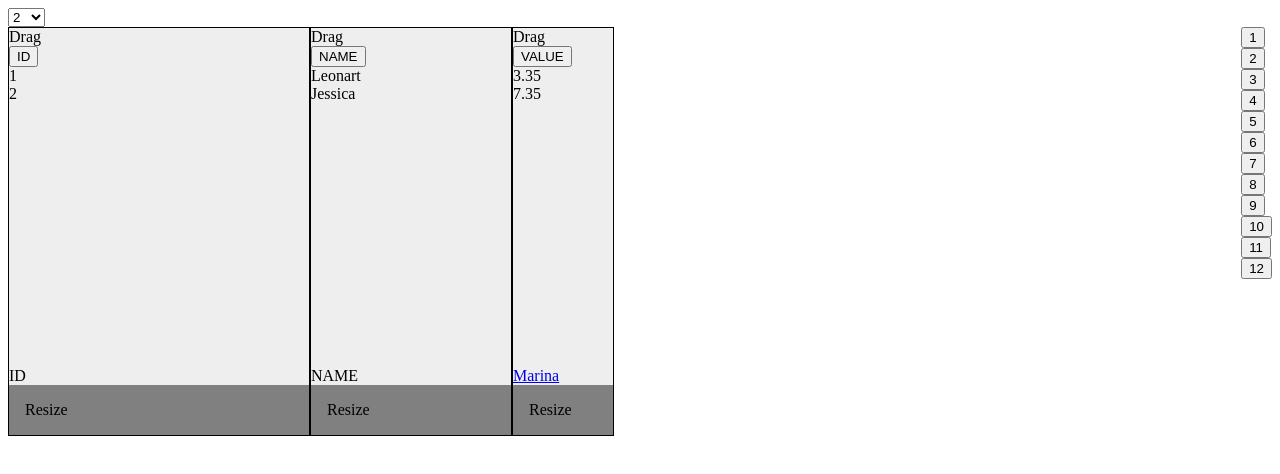
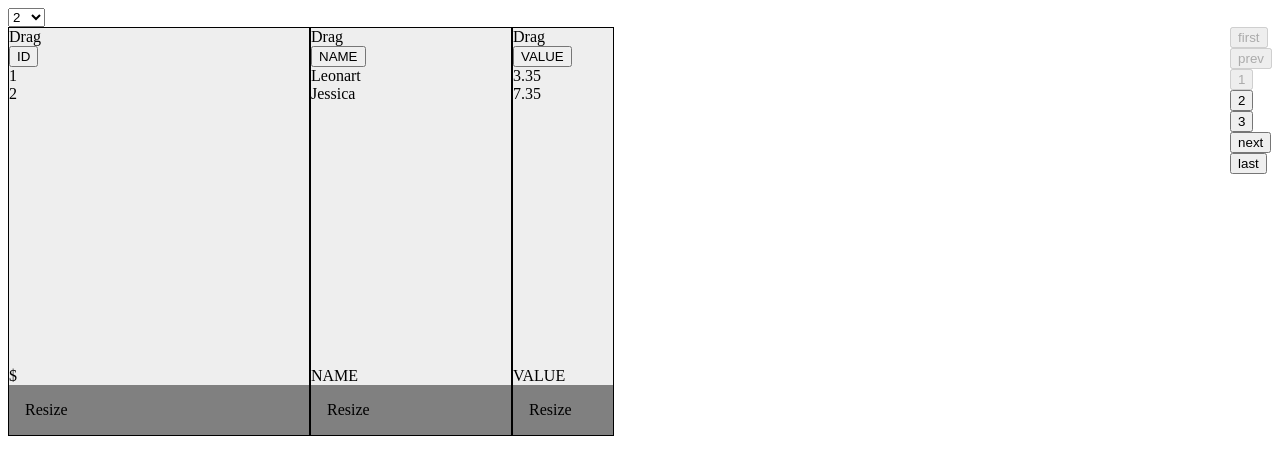
Before and after one commit to leonartgutz/TableComponent, a React (Create React App) app: page / in a window 1280 px wide. Shown: the top 474 px of the page. Built offline with nearby package versions, Linux system fonts and the light colour scheme.

Commit message:
TabeComponent Pagination Fixed

```diff
--- a/src/App.js
+++ b/src/App.js
@@ -47,82 +47,82 @@ const array = [
     value: 88.89,
   },
   {
-    id: 1,
+    id: 9,
     name: 'Leonart',
     value: 3.35,
   },
   {
-    id: 2,
+    id: 10,
     name: 'Jessica',
     value: 7.35,
   },
   {
-    id: 3,
+    id: 11,
     name: 'Chloe',
     value: 4.23,
   },
   {
-    id: 4,
+    id: 12,
     name: 'Jess',
     value: 88.89,
   },
   {
-    id: 5,
+    id: 13,
     name: 'Alini',
     value: 3.35,
   },
   {
-    id: 6,
+    id: 14,
     name: 'Liz',
     value: 7.35,
   },
   {
-    id: 7,
+    id: 15,
     name: 'Marina',
     value: 4.23,
   },
   {
-    id: 8,
+    id: 16,
     name: 'Teste',
     value: 88.89,
   },
   {
-    id: 1,
+    id: 17,
     name: 'Leonart',
     value: 3.35,
   },
   {
-    id: 2,
+    id: 18,
     name: 'Jessica',
     value: 7.35,
   },
   {
-    id: 3,
+    id: 19,
     name: 'Chloe',
     value: 4.23,
   },
   {
-    id: 4,
+    id: 20,
     name: 'Jess',
     value: 88.89,
   },
   {
-    id: 5,
+    id: 21,
     name: 'Alini',
     value: 3.35,
   },
   {
-    id: 6,
+    id: 22,
     name: 'Liz',
     value: 7.35,
   },
   {
-    id: 7,
+    id: 23,
     name: <LinkTest />,
     value: 4.23,
   },
   {
-    id: 8,
+    id: 24,
     name: 'Teste',
     value: 88.89,
   },
@@ -132,7 +132,7 @@ const column = [
   {
     dataField: 'id',
     text: 'ID',
-    footer: 'ID',
+    footer: '$',
     width: 300,
   },
   {
@@ -144,7 +144,8 @@ const column = [
   {
     dataField: 'value',
     text: 'VALUE',
-    footer: <LinkTest />,
+    footer: 'VALUE',
+    sort: false,
     width: 100,
   },
 ]
@@ -166,7 +167,7 @@ const App = () => {
         <option value="16">16</option>
         <option value="32">32</option>
       </select>
-      <Table data={array} columns={column} rowLimit={row} isDraggable isResizable />
+      <Table data={array} columns={column} rowLimit={row} />
     </>
   )
 }
--- a/src/components/Table/TableColumn/index.js
+++ b/src/components/Table/TableColumn/index.js
@@ -22,7 +22,7 @@ const TableColumn = ({ children, column, isDraggable, isResizable }) => {
             {...provided.draggableProps}
             ref={provided.innerRef}
           >
-            <span {...provided.dragHandleProps}>Drag</span>
+            <span {...provided.dragHandleProps} title="Drag and Drop">Drag</span>
             {children}
 
             {isResizable ? <span className="tableStyle__resizer">Resize</span> : ''}
--- a/src/components/Table/TableScrollArea/index.js
+++ b/src/components/Table/TableScrollArea/index.js
@@ -1,3 +1,4 @@
+/* eslint-disable no-unused-vars */
 /* eslint-disable no-param-reassign */
 /* eslint-disable jsx-a11y/mouse-events-have-key-events */
 /* eslint-disable no-shadow */
@@ -21,6 +22,8 @@ const TableScrollArea = ({ children, index }) => {
   return (
     <div
       onScroll={(e) => scrollHandler(e, index)}
+      // onWheelCapture={(e) => scrollHandler(e, index)}
+      // onWheel={(e) => scrollHandler(e, index)}
       className={`tableStyle__scrollArea tableStyle__scroll-${index}`}
     >
       {children}
--- a/src/components/Table/index.js
+++ b/src/components/Table/index.js
@@ -1,3 +1,4 @@
+/* eslint-disable no-shadow */
 /* eslint-disable react/forbid-prop-types */
 /* eslint-disable object-curly-newline */
 /* eslint-disable consistent-return */
@@ -17,53 +18,36 @@ import compareValues from './utils/compareValues'
 import TableScrollArea from './TableScrollArea'
 
 const Table = ({ columns, data, rowLimit, isDraggable, isResizable }) => {
-  const [info, setInfo] = useState([])
+  const [info, setInfo] = useState(data)
   const [sortOrder, setSortOrder] = useState('desc')
   const [perPage, setPerPage] = useState(rowLimit)
   const [displayArr, setDisplayArr] = useState([])
   const [pagination, setPagination] = useState({})
   const [displayCol, setDisplayCol] = useState(columns)
+  const [currentPage, setCurrentPage] = useState(1)
 
   useEffect(() => {
-    const paginationResult = paginator(data, 1, rowLimit)
+    const paginationResult = paginator(data, currentPage, rowLimit)
 
     setInfo(data)
     setDisplayArr(paginationResult.data)
-  }, [data])
-
-  useEffect(() => {
-    const paginationResult = paginator(data, 1, rowLimit)
-
     setPagination({
-      currentPage: paginationResult.currentPage,
       totalPages: paginationResult.totalPages,
+      nextPage: paginationResult.nextPage,
+      prevPage: paginationResult.prePage,
     })
 
+    setCurrentPage(paginationResult.currentPage)
+
     setPerPage(rowLimit)
-    setDisplayArr(paginationResult.data)
   }, [rowLimit])
 
   const sortHanlder = (key, order) => {
     const copy = [...info]
     setSortOrder(sortOrder === 'asc' ? 'desc' : 'asc')
     const beforePage = copy.sort(compareValues(key, order))
-    setDisplayArr(paginator(beforePage, 1, perPage).data)
-  }
-
-  const generatePages = (total) => {
-    const pages = []
-
-    for (let i = 1; i <= total; i++) {
-      pages.push(
-        <li key={i}>
-          <button type="button" onClick={() => setDisplayArr(paginator(info, i, perPage).data)}>
-            {i}
-          </button>
-        </li>,
-      )
-    }
-
-    return pages
+    setInfo(beforePage)
+    setDisplayArr(paginator(beforePage, currentPage, perPage).data)
   }
 
   const onDragEnd = (result) => {
@@ -84,6 +68,45 @@ const Table = ({ columns, data, rowLimit, isDraggable, isResizable }) => {
     newArr.splice(destination.index, 0, displayCol[colId])
 
     setDisplayCol(newArr)
+  }
+
+  const changePage = (page) => {
+    const paginationResult = paginator(info, page, perPage)
+    setCurrentPage(page)
+    setDisplayArr(paginationResult.data)
+    setPagination({
+      ...pagination,
+      nextPage: paginationResult.nextPage,
+      prevPage: paginationResult.prePage,
+    })
+  }
+
+  const generatePages = (currentPage, totalPages) => {
+    const pages = []
+
+    pages.push(<li><button type="button" onClick={() => changePage(1)} disabled={currentPage <= 1}>first</button></li>)
+
+    pages.push(<li><button type="button" onClick={() => changePage(currentPage - 1)} disabled={currentPage - 1 <= 0}>prev</button></li>)
+
+    for (let i = 2; i >= 1; i--) {
+      if (currentPage - i > 0) {
+        pages.push(<li key={`prev-${i}`}><button type="button" onClick={() => changePage(currentPage - i)}>{currentPage - i}</button></li>)
+      }
+    }
+
+    pages.push(<li key="pages-current"><button type="button" disabled>{currentPage}</button></li>)
+
+    for (let i = 1; i <= 2; i++) {
+      if (currentPage + i <= totalPages) {
+        pages.push(<li key={`next-${i}`}><button type="button" onClick={() => changePage(currentPage + i)}>{currentPage + i}</button></li>)
+      }
+    }
+
+    pages.push(<li><button type="button" onClick={() => changePage(currentPage + 1)} disabled={currentPage + 1 > totalPages}>next</button></li>)
+
+    pages.push(<li><button type="button" onClick={() => changePage(totalPages)} disabled={currentPage >= totalPages}>last</button></li>)
+
+    return pages
   }
 
   return (
@@ -118,7 +141,9 @@ const Table = ({ columns, data, rowLimit, isDraggable, isResizable }) => {
         </Droppable>
 
         <div className="tableStyle__pagination">
-          <ul>{generatePages(pagination.totalPages)}</ul>
+          <ul>
+            {generatePages(currentPage, pagination.totalPages)}
+          </ul>
         </div>
       </div>
     </DragDropContext>
--- a/src/components/Table/styles.css
+++ b/src/components/Table/styles.css
@@ -31,12 +31,6 @@
 .tableStyle__scrollArea {
   flex: 1;
   min-height: 300px;
-  max-height: 300px;
-  overflow-y: scroll;
-  scrollbar-width: none;
-}
-.tableStyle__scrollArea::-webkit-scrollbar {
-  display: none;
 }
 .tableStyle__row--hover {
   background: red;
--- a/src/components/Table/utils/paginator.js
+++ b/src/components/Table/utils/paginator.js
@@ -1,14 +1,21 @@
 const paginator = (items, currentPage, limit) => {
-  const offset = (currentPage - 1) * limit
+  const totalPages = Math.ceil(items.length / limit)
+
+  let offset = 0
+  let actualPage = 1
+
+  if (currentPage <= totalPages) {
+    offset = (currentPage - 1) * limit
+    actualPage = currentPage
+  }
 
   const paginatedItems = items.slice(offset).slice(0, limit)
-  const totalPages = Math.ceil(items.length / limit)
 
   return {
-    currentPage,
+    currentPage: actualPage,
     limit,
-    pre_page: currentPage - 1 ? currentPage - 1 : null,
-    next_page: totalPages > currentPage ? currentPage + 1 : null,
+    prePage: currentPage - 1 ? currentPage - 1 : null,
+    nextPage: totalPages > currentPage ? currentPage + 1 : null,
     total: items.length,
     totalPages,
     data: paginatedItems,
```
Also changed, not shown: sass/Table/styles.scss (+6 -6 lines).
